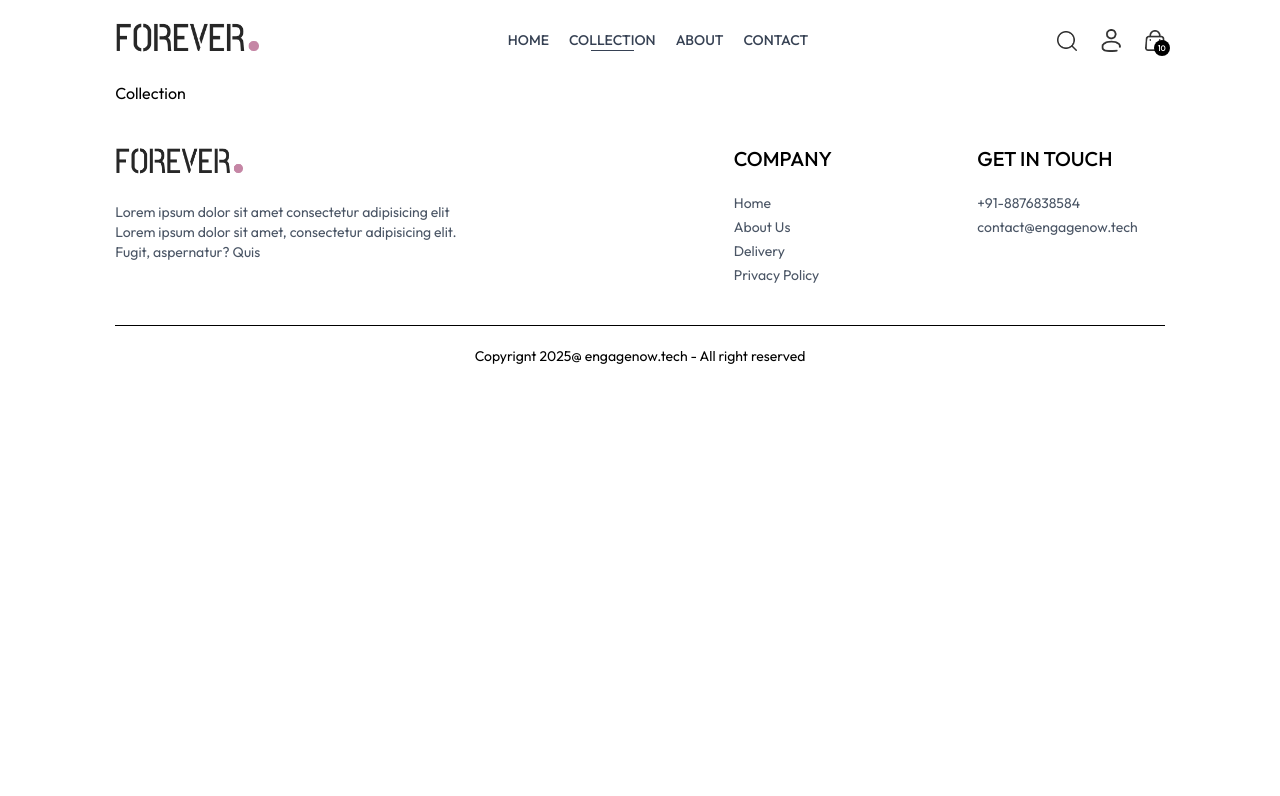
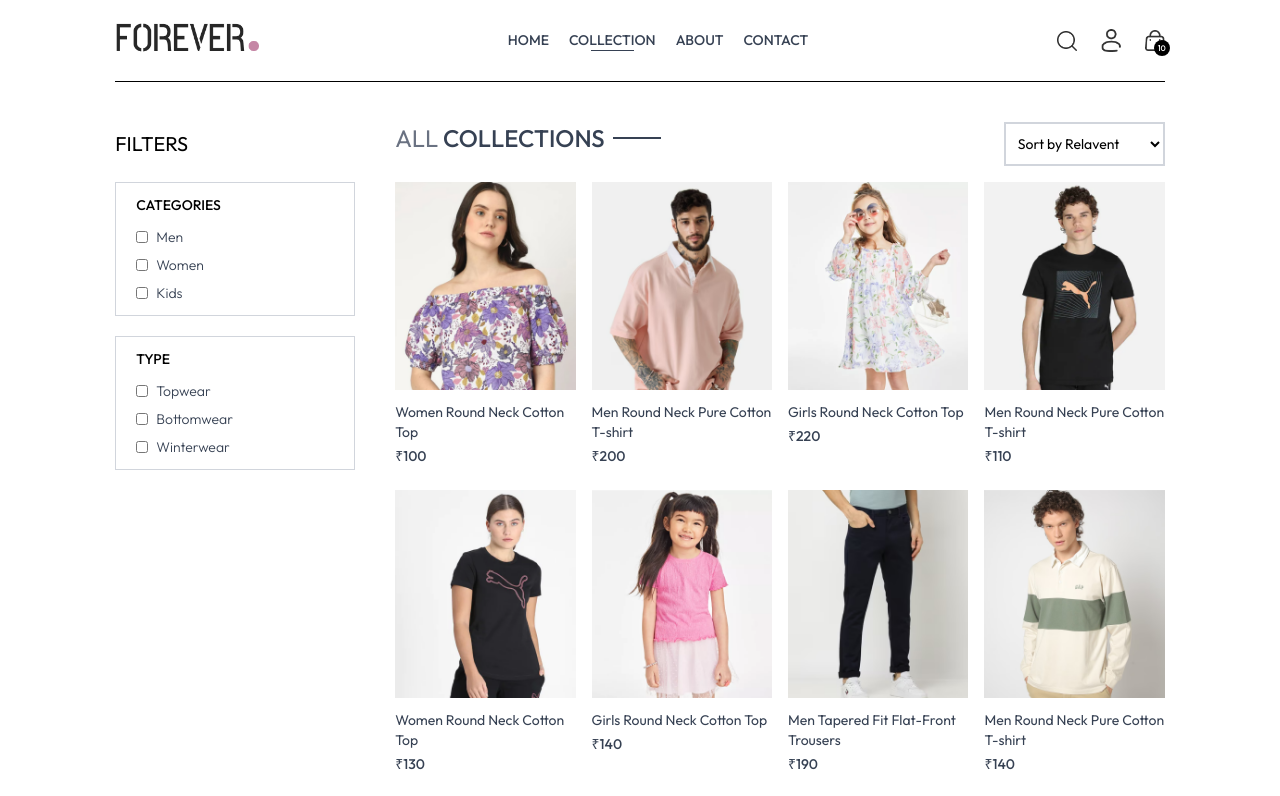
Before and after one commit to barmanb17/forever--eCommerce, a React (Vite) app in the folder frontend/: page /collection in a window 1280 px wide. Shown: the top 796 px of the page. Built offline with nearby package versions, Linux system fonts and the light colour scheme.

Commit message:
filter logic added

```diff
--- a/frontend/src/pages/Collection.jsx
+++ b/frontend/src/pages/Collection.jsx
@@ -1,8 +1,123 @@
-import React from 'react'
+import React, { use, useContext, useEffect, useState } from 'react'
+import { ShopContext } from '../context/ShopContext'
+import { assets } from '../assets/assets';
+import Title from '../components/Title';
+import ProductItem from '../components/ProductItem';
 
 const Collection = () => {
+
+  const {products} = useContext(ShopContext);
+  const [showFilter, setShowFilter] = useState(false);
+  const [filterProducts, setFilterProducts] = useState([]);
+  const [category, setCategory] = useState([]);
+  const [subCategory, setSubCategory] = useState([]);
+
+  const toggleCategory = (e) => {
+
+    if (category.includes(e.target.value)) {
+      setCategory(prev => prev.filter(item=> item !== e.target.value))
+    } else {
+      setCategory(prev => [...prev, e.target.value])
+    }
+    }
+
+  const toggleSubCategory = (e) => {
+    if (subCategory.includes(e.target.value)) {
+      setSubCategory(prev => prev.filter(item !== e.target.value))
+    } else {
+      setSubCategory(prev => [...prev, e.target.value])
+    }
+  }
+  const applyFilter = () => {
+    let productsCopy = products.slice()
+
+    if (category.length > 0) {
+      productsCopy = productsCopy.filter(item => category.includes(item.category));
+    }
+
+    if (subCategory.length > 0) {
+      productsCopy = productsCopy.filter(item => subCategory.includes(item.subCategory));
+    }
+
+    setFilterProducts(productsCopy)
+  }
+
+
+  useEffect(() => {
+    applyFilter();
+  },[category, subCategory])
+
   return (
-    <div>Collection</div>
+    <div className='flex flex-col sm:flex-row gap-1 sm:gap-10 pt-10 border-t'>
+
+    {/* fitter options */}
+
+    <div className='min-w-60'>
+      <p onClick={()=> setShowFilter(!showFilter)} className='my-2 text-xl flex items-center cursor-pointer gap-2'>FILTERS
+        <img className={`h-3 sm:hidden ${showFilter ? 'rotate-90' : ''}`} src={assets.dropdown_icon} alt="" />
+      </p>
+      {/* category fiter */}
+      <div className={`border border-gray-300 pl-5 py-3 mt-6 ${showFilter ? '' : 'hidden'} sm:block`}>
+        <p className='mb-3 text-sm font-medium '>CATEGORIES</p>
+        <div className='flex flex-col gap-2 text-sm font-light text-gray-700'>
+          <p className='flex gap-2 '>
+            <input className='w-3' type="checkbox" value={'Men'} onChange={toggleCategory} /> Men
+          </p>
+          <p className='flex gap-2 '>
+            <input className='w-3' type="checkbox" value={'Women'}  onChange={toggleCategory}/> Women
+          </p>
+          <p className='flex gap-2 '>
+            <input className='w-3' type="checkbox" value={'Kids'}  onChange={toggleCategory}/> Kids
+          </p>
+        </div>
+
+      </div>
+      {/* sub category filter */}
+      <div className={`border border-gray-300 pl-5 py-3 my-5 ${showFilter ? '' : 'hidden'} sm:block`}>
+        <p className='mb-3 text-sm font-medium '>TYPE</p>
+        <div className='flex flex-col gap-2 text-sm font-light text-gray-700'>
+          <p className='flex gap-2 '>
+            <input className='w-3' type="checkbox" value={'Topwear'}  onChange={toggleSubCategory}/> Topwear
+          </p>
+          <p className='flex gap-2 '>
+            <input className='w-3' type="checkbox" value={'Bottomwear'} onChange={toggleSubCategory} /> Bottomwear
+          </p>
+          <p className='flex gap-2 '>
+            <input className='w-3' type="checkbox" value={'Winterwear'}  onChange={toggleSubCategory}/> Winterwear
+          </p>
+        </div>
+
+      </div>
+    </div>
+    {/* Right side */}
+      <div className='flex-1'>
+
+        <div className='flex justify-between text-base sm:text-2xl mb-4'>
+          <Title text1={'ALL'} text2={'COLLECTIONS'}/>
+            {/* Product sort */}
+            <select className='border-2 border-gray-300 text-sm px-2'>
+              <option value="relavent">Sort by Relavent</option>
+              <option value="low-high">Sort by Low to High</option>
+              <option value="high-low">Sort by High to Low</option>
+            </select>
+        </div>
+
+        {/* Map Products */}
+        <div className='grid grid-cols-2 md:grid-cols-3 lg:grid-cols-4 gap-4 gap-y-6'>
+          {
+            filterProducts.map((item, index)=>  (
+              <ProductItem
+              key={index}
+              name={item.name}
+              id={item._id}
+              price={item.price}
+              image={item.image}
+              />
+            ))
+          }
+        </div>
+      </div>
+    </div>
   )
 }
 
```
